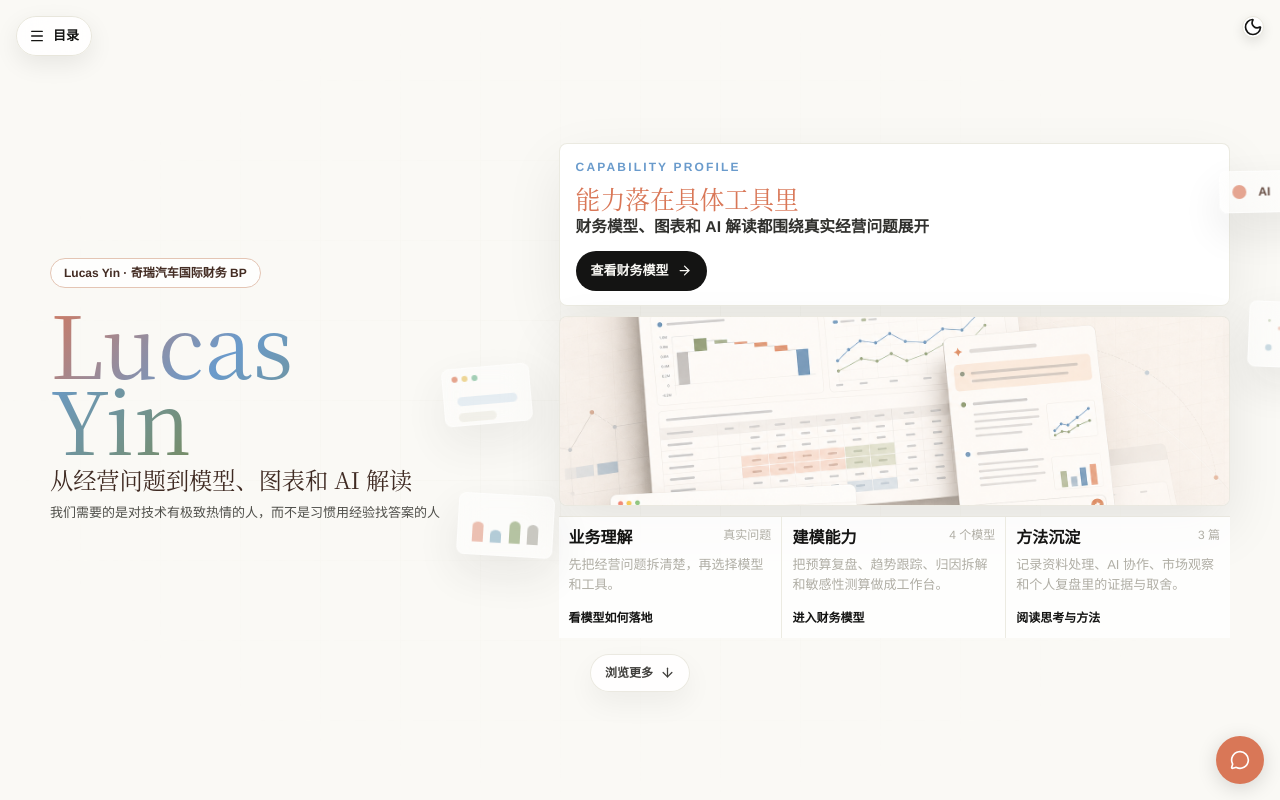
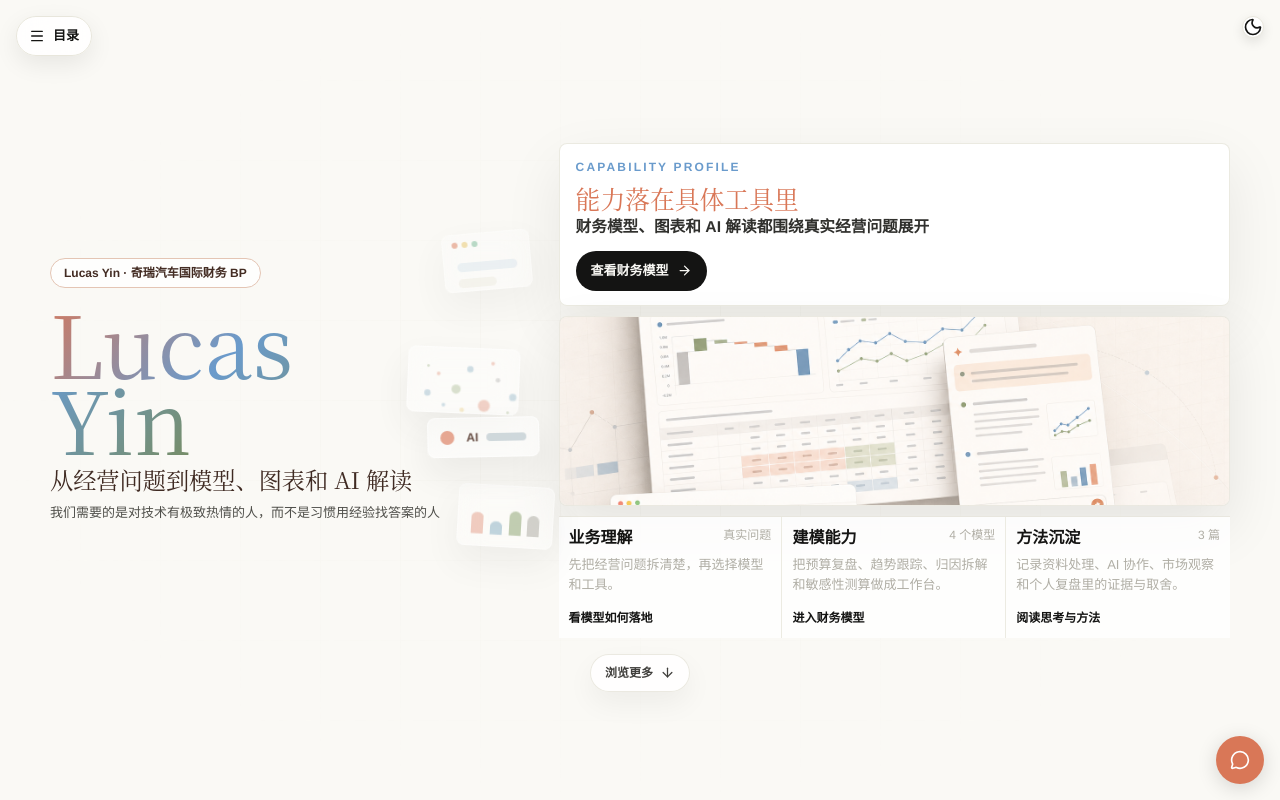
Before and after one commit to yinpengtao2002-ai/yinpengtao2002-ai.github.io, a Next.js app: page / in a window 1280 px wide. Shown: the top 800 px of the page. Built offline with nearby package versions, Linux system fonts and the light colour scheme.

Commit message:
Polish homepage finance scroll and accents

```diff
--- a/src/app/globals.css
+++ b/src/app/globals.css
@@ -649,22 +649,22 @@ h6 {
   overflow: hidden;
   border: 1px solid color-mix(in srgb, var(--card) 72%, transparent);
   border-radius: 8px;
-  background: color-mix(in srgb, var(--card) 58%, transparent);
-  box-shadow: 0 18px 42px rgba(20, 20, 19, 0.09);
-  opacity: var(--widget-opacity, 0.76);
+  background: color-mix(in srgb, var(--card) 54%, transparent);
+  box-shadow: 0 16px 34px rgba(20, 20, 19, 0.07);
+  opacity: var(--widget-opacity, 0.58);
   backdrop-filter: blur(14px);
   transform: translate3d(0, 0, 0) rotate(var(--widget-rotate, 0deg));
   animation: home-widget-float var(--widget-duration, 6.8s) ease-in-out infinite;
 }
 
 .home-mini-widget-window {
-  top: 45%;
-  left: clamp(-150px, -11vw, -112px);
-  width: 98px;
-  height: 64px;
+  top: 18%;
+  left: clamp(-150px, -10vw, -112px);
+  width: 92px;
+  height: 60px;
   --widget-duration: 7.4s;
   --widget-drift-x: -6px;
-  --widget-opacity: 0.7;
+  --widget-opacity: 0.52;
   --widget-rotate: -5deg;
   --widget-tilt: 2deg;
 }
@@ -709,17 +709,17 @@ h6 {
 }
 
 .home-mini-widget-bars {
-  top: 72%;
-  left: clamp(-132px, -9vw, -92px);
+  top: 70%;
+  left: clamp(-118px, -8vw, -86px);
   display: flex;
   align-items: flex-end;
   gap: 7px;
-  width: 110px;
-  height: 72px;
-  padding: 14px 14px 12px;
+  width: 96px;
+  height: 64px;
+  padding: 13px 13px 11px;
   --widget-duration: 8s;
   --widget-drift-x: 5px;
-  --widget-opacity: 0.73;
+  --widget-opacity: 0.5;
   --widget-rotate: 4deg;
   --widget-tilt: -2deg;
   animation-delay: -1.6s;
@@ -756,13 +756,13 @@ h6 {
 }
 
 .home-mini-widget-dots {
-  top: 34%;
-  right: clamp(-172px, -12vw, -118px);
-  width: 132px;
-  height: 76px;
+  top: 43%;
+  left: clamp(-186px, -13vw, -138px);
+  width: 118px;
+  height: 68px;
   --widget-duration: 8.5s;
   --widget-drift-x: 4px;
-  --widget-opacity: 0.68;
+  --widget-opacity: 0.46;
   --widget-rotate: 3deg;
   --widget-tilt: -1deg;
   animation-delay: -2.4s;
@@ -793,18 +793,18 @@ h6 {
 .home-mini-widget-dots span:nth-child(14) { left: 124px; top: 52px; width: 4px; height: 4px; background: color-mix(in srgb, var(--foreground) 36%, transparent); }
 
 .home-mini-widget-status {
-  top: 8%;
-  right: clamp(-150px, -10vw, -104px);
+  top: 58%;
+  left: clamp(-166px, -11vw, -120px);
   display: grid;
   grid-template-columns: 18px auto 40px;
   align-items: center;
   gap: 8px;
-  width: 122px;
-  height: 42px;
+  width: 112px;
+  height: 40px;
   padding: 0 12px;
   --widget-duration: 7.8s;
   --widget-drift-x: -4px;
-  --widget-opacity: 0.72;
+  --widget-opacity: 0.5;
   --widget-rotate: -3deg;
   --widget-tilt: 2deg;
   animation-delay: -3.1s;
@@ -1217,13 +1217,13 @@ h6 {
   }
 
   .home-mini-widget-dots {
-    right: clamp(-154px, -10vw, -108px);
+    left: clamp(-176px, -12vw, -126px);
     width: 112px;
     height: 66px;
   }
 
   .home-mini-widget-status {
-    right: clamp(-136px, -9vw, -96px);
+    left: clamp(-154px, -10vw, -112px);
   }
 
   .home-hero-copy-card {
--- a/src/components/home/CapabilityHero.tsx
+++ b/src/components/home/CapabilityHero.tsx
@@ -143,7 +143,7 @@ export default function CapabilityHero() {
                   <span className="home-headline-mark">能力落在具体工具里</span>
                   <span className="home-headline-line">财务模型、图表和 AI 解读都围绕真实经营问题展开</span>
                 </h2>
-                <Link href="/finance" className="home-primary-action">
+                <Link href="#finance" className="home-primary-action" onClick={handleBrowseMore}>
                   查看财务模型 <ArrowRight style={{ width: 15, height: 15 }} />
                 </Link>
               </div>
```
Also changed, not shown: 1 other file (tests, documents, lock files or other folders).
